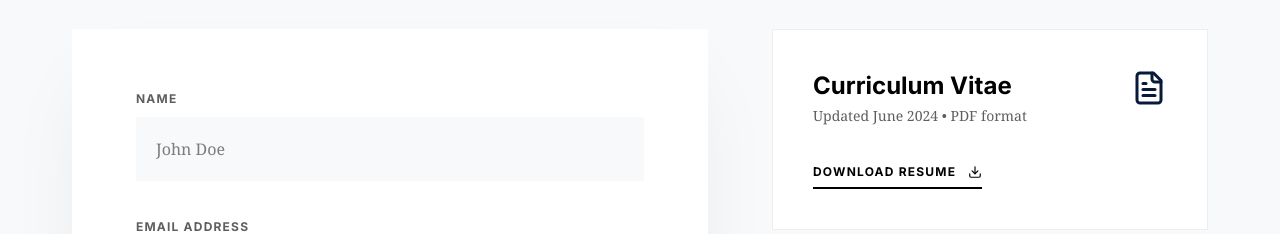
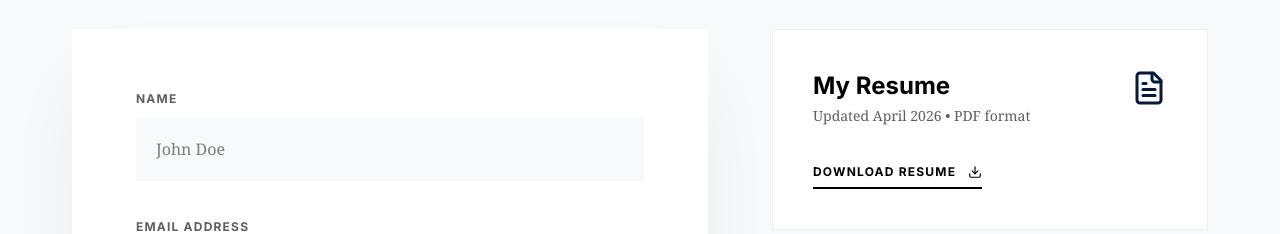
Before and after one commit to sam-1008/sam-professional-portfolio, a React (Vite) app: page /contact in a window 1280 px wide. Shown: the part 455-689 px from the top of the page. Built offline with nearby package versions, Linux system fonts and the light colour scheme.

Commit message:
Update Contact.tsx

```diff
--- a/src/pages/Contact.tsx
+++ b/src/pages/Contact.tsx
@@ -133,8 +133,8 @@ export default function Contact() {
               >
                 <div className="flex justify-between items-start mb-8">
                   <div>
-                    <h3 className="text-2xl font-bold font-sans">Curriculum Vitae</h3>
-                    <p className="text-sm text-secondary font-serif mt-1">Updated June 2024 • PDF format</p>
+                    <h3 className="text-2xl font-bold font-sans">My Resume</h3>
+                    <p className="text-sm text-secondary font-serif mt-1">Updated April 2026 • PDF format</p>
                   </div>
                   <FileText className="text-primary-container group-hover:translate-y-1 transition-transform" size={36} />
                 </div>
@@ -165,11 +165,10 @@ export default function Contact() {
             initial={{ opacity: 0, y: 50, scale: 0.9 }}
             animate={{ opacity: 1, y: 0, scale: 1 }}
             exit={{ opacity: 0, scale: 0.9, transition: { duration: 0.2 } }}
-            className={`fixed bottom-8 right-8 z-50 flex items-center gap-4 px-6 py-4 rounded-xl shadow-2xl border backdrop-blur-md ${
-              toast.type === 'success'
+            className={`fixed bottom-8 right-8 z-50 flex items-center gap-4 px-6 py-4 rounded-xl shadow-2xl border backdrop-blur-md ${toast.type === 'success'
                 ? 'bg-green-50/90 border-green-200/50 text-green-800'
                 : 'bg-red-50/90 border-red-200/50 text-red-800'
-            }`}
+              }`}
           >
             {toast.type === 'success' ? <CheckCircle2 size={24} className="text-green-600" /> : <AlertCircle size={24} className="text-red-600" />}
             <p className="font-sans font-medium text-sm pr-4">{toast.message}</p>
```
